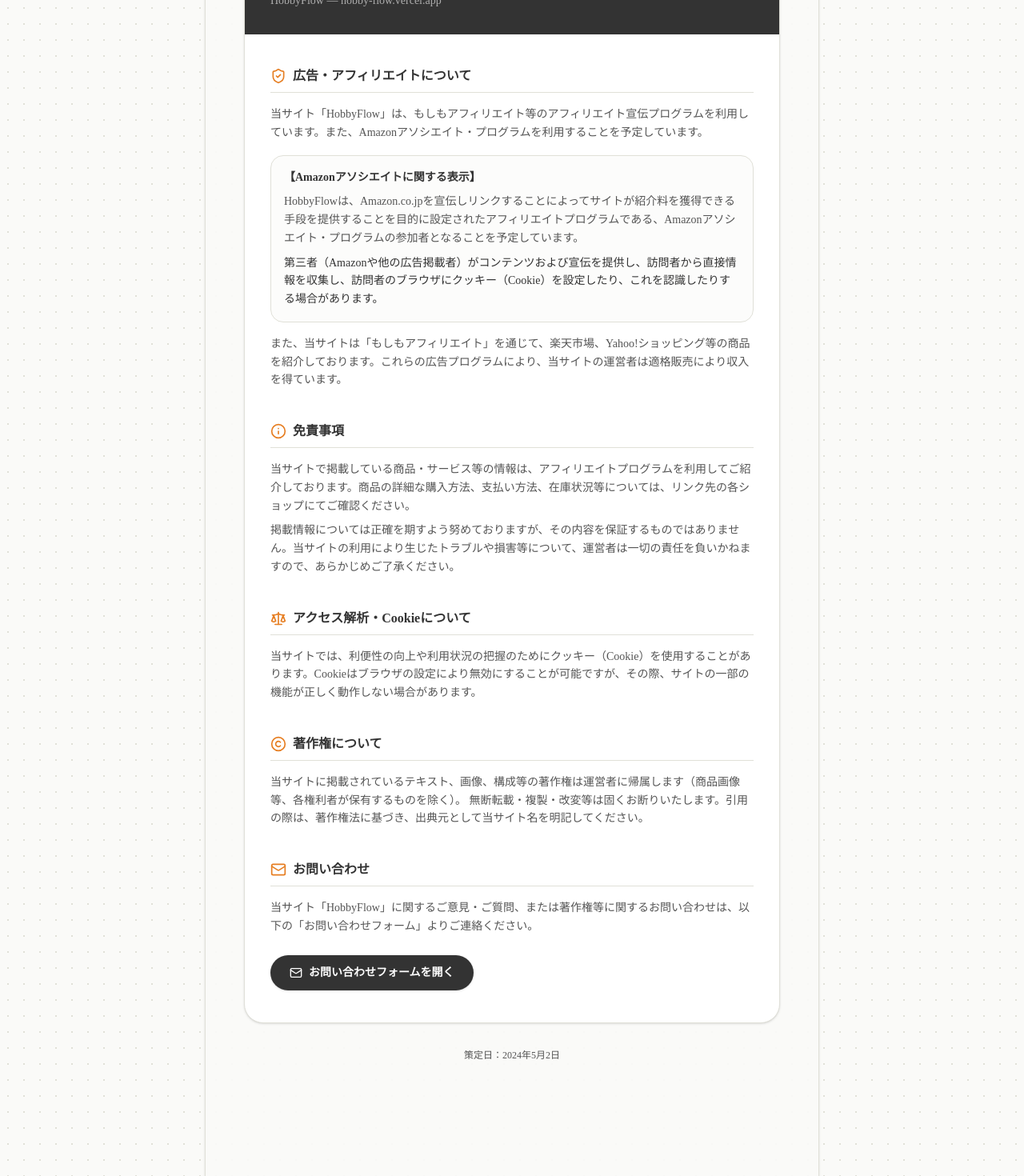
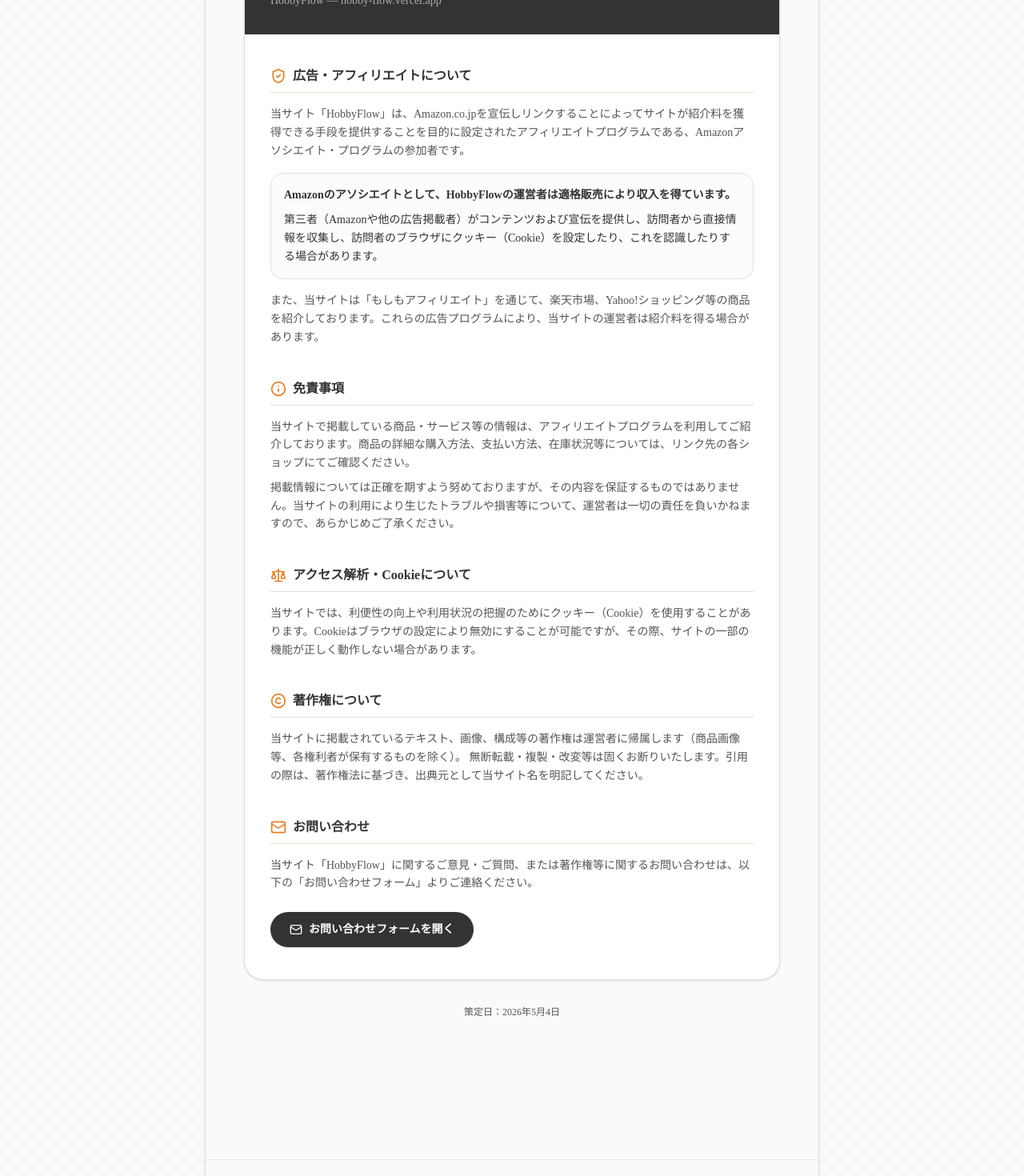
Before and after one commit to itokenlaw-rgb/hobby-flow, a Next.js app: page /policy in a window 1280 px wide. Shown: the part 300-1770 px from the top of the page at 80% size. Built offline with nearby package versions, Linux system fonts and the light colour scheme.

Commit message:
ポリシー

```diff
--- a/src/app/policy/page.tsx
+++ b/src/app/policy/page.tsx
@@ -34,19 +34,18 @@
             </h2>
             <div className="space-y-4">
               <p>
-                当サイト「HobbyFlow」は、もしもアフィリエイト等のアフィリエイト宣伝プログラムを利用しています。また、Amazonアソシエイト・プログラムを利用することを予定しています。
+                当サイト「HobbyFlow」は、Amazon.co.jpを宣伝しリンクすることによってサイトが紹介料を獲得できる手段を提供することを目的に設定されたアフィリエイトプログラムである、Amazonアソシエイト・プログラムの参加者です。
               </p>
               <div className="bg-cream/50 p-4 rounded-2xl border border-border-light">
-                <p className="font-bold text-ink mb-2">【Amazonアソシエイトに関する表示】</p>
-                <p>
-                  HobbyFlowは、Amazon.co.jpを宣伝しリンクすることによってサイトが紹介料を獲得できる手段を提供することを目的に設定されたアフィリエイトプログラムである、Amazonアソシエイト・プログラムの参加者となることを予定しています。
+                <p className="text-ink font-bold">
+                  Amazonのアソシエイトとして、HobbyFlowの運営者は適格販売により収入を得ています。
                 </p>
                 <p className="mt-2 text-ink">
                   第三者（Amazonや他の広告掲載者）がコンテンツおよび宣伝を提供し、訪問者から直接情報を収集し、訪問者のブラウザにクッキー（Cookie）を設定したり、これを認識したりする場合があります。
                 </p>
               </div>
               <p>
-                また、当サイトは「もしもアフィリエイト」を通じて、楽天市場、Yahoo!ショッピング等の商品を紹介しております。これらの広告プログラムにより、当サイトの運営者は適格販売により収入を得ています。
+                また、当サイトは「もしもアフィリエイト」を通じて、楽天市場、Yahoo!ショッピング等の商品を紹介しております。これらの広告プログラムにより、当サイトの運営者は紹介料を得る場合があります。
               </p>
             </div>
           </section>
@@ -112,12 +111,11 @@
             </div>
           </section>
 
-
         </div>
       </div>
 
       <div className="mt-8 text-center">
-        <p className="text-xs text-ink-light">策定日：2024年5月2日</p>
+        <p className="text-xs text-ink-light">策定日：2026年5月4日</p>
       </div>
     </div>
   );
```
Lines whose indentation alone changed are shown as unchanged.
